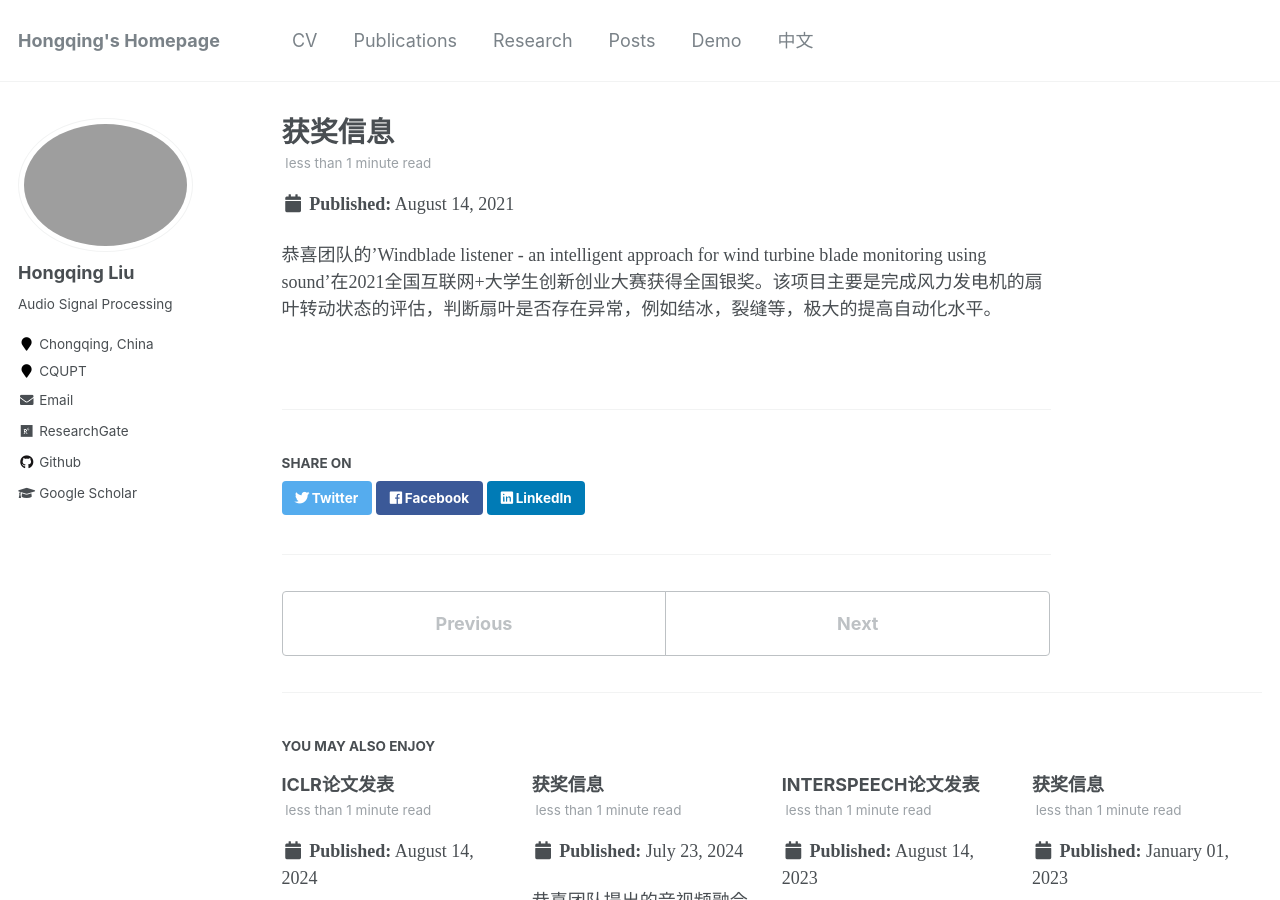
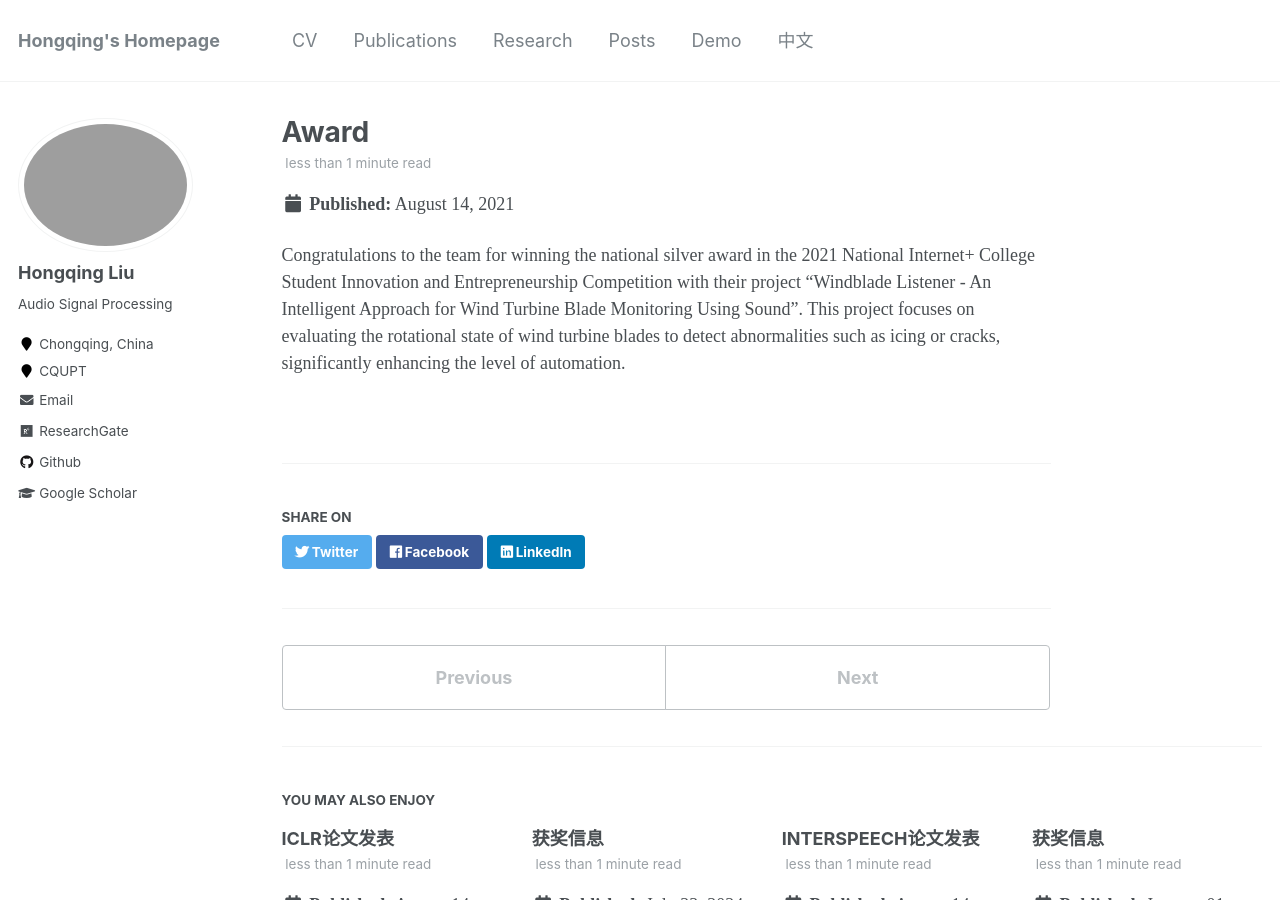
Before and after one commit to hong-qing-liu/english-hong-qing-liu.github.io, a Jekyll site: the page built from _posts/2012-08-14-blog-post-1.md, in a window 1280 px wide and 900 px high. Built offline with Jekyll 4.4.1, drawn with Linux system fonts in a browser that asks for light colours.

Commit message:
Update 2012-08-14-blog-post-1.md

```diff
--- a/_posts/2012-08-14-blog-post-1.md
+++ b/_posts/2012-08-14-blog-post-1.md
@@ -1,7 +1,7 @@
 ---
-title: '获奖信息'
+title: 'Award'
 date: 2021-08-14
 permalink: /posts/2012/08/blog-post-1/
 ---
 
-恭喜团队的’Windblade listener - an intelligent approach for wind turbine blade monitoring using sound’在2021全国互联网+大学生创新创业大赛获得全国银奖。该项目主要是完成风力发电机的扇叶转动状态的评估，判断扇叶是否存在异常，例如结冰，裂缝等，极大的提高自动化水平。
+Congratulations to the team for winning the national silver award in the 2021 National Internet+ College Student Innovation and Entrepreneurship Competition with their project "Windblade Listener - An Intelligent Approach for Wind Turbine Blade Monitoring Using Sound". This project focuses on evaluating the rotational state of wind turbine blades to detect abnormalities such as icing or cracks, significantly enhancing the level of automation.
```
